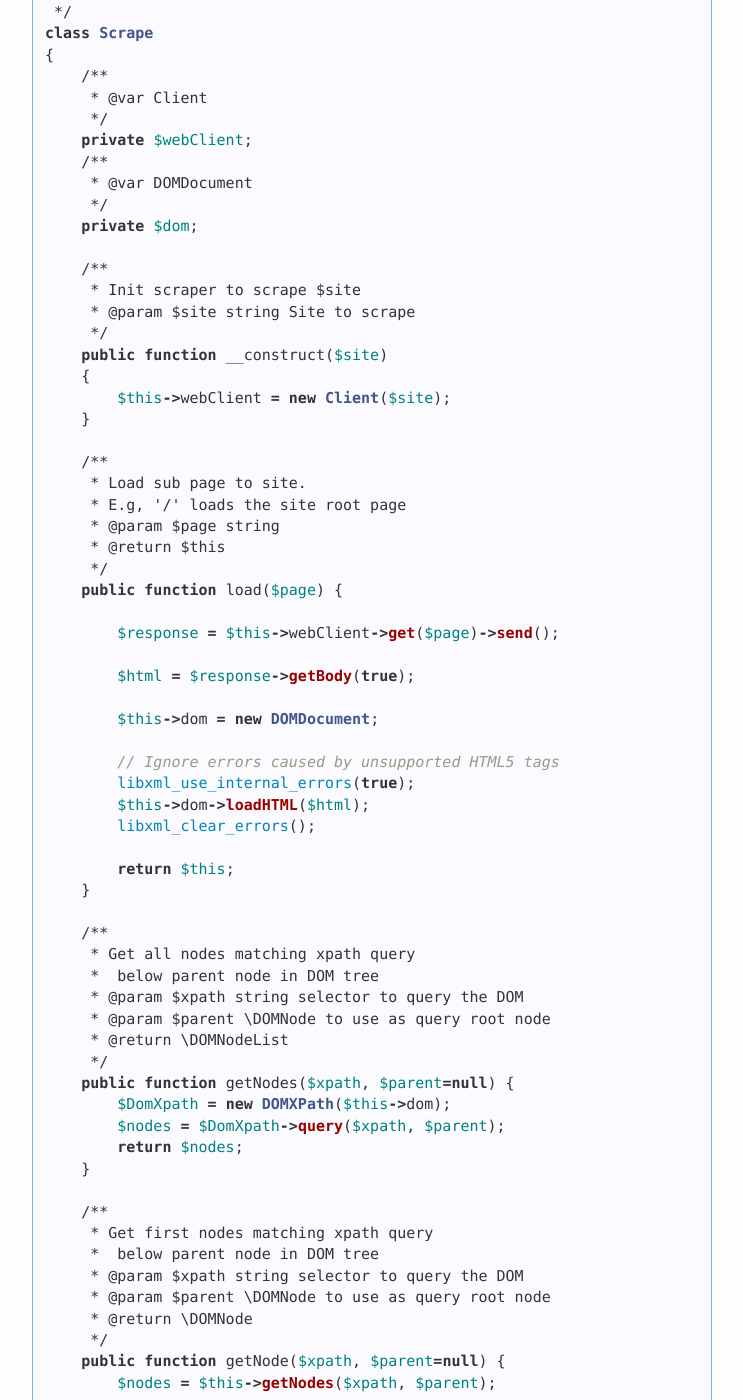
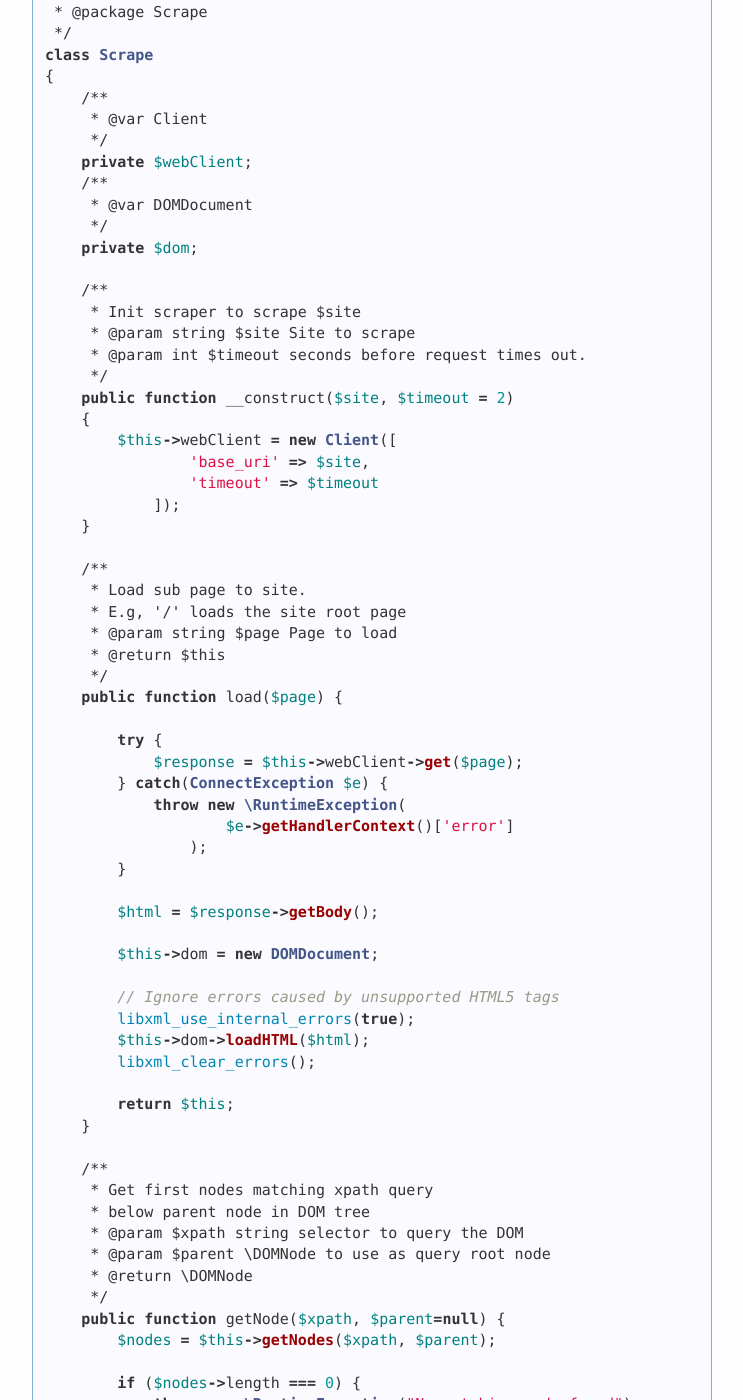
Before and after one commit to markusos/markusos.github.io, a Jekyll site: the page built from _posts/2015-08-25-how-to-build-a-web-scraper.markdown, in a window 1280 px wide and 1400 px high, scrolled down 1131 px. Shown: the whole window, without its empty margins (268-1011 px from the left). Built offline with Jekyll 4.4.1, drawn with Linux system fonts in a browser that asks for light colours; nearby versions of some CDN libraries; comment, search, counter and statistics services are not loaded; some of the changed text lies outside the part shown.

Commit message:
Updated code sample in web scraper post

```diff
--- a/_posts/2015-08-25-how-to-build-a-web-scraper.markdown
+++ b/_posts/2015-08-25-how-to-build-a-web-scraper.markdown
@@ -21,13 +21,14 @@ In the basic scrape class below I use the [Guzzle](http://guzzle.readthedocs.org
 <?php namespace Scrape;
 
 /**
- * A basic Web scraper class
+ * A basic web scraper class
  * @author Markus Östberg <markusos@kth.se>
  */
 
-use Guzzle\Http\Client;
+use \DOMXPath;
 use \DOMDocument;
-use \DOMXPath;
+use GuzzleHttp\Client;
+use GuzzleHttp\Exception\ConnectException;
 
 /**
  * Class Scrape
@@ -46,24 +47,34 @@ class Scrape
 
     /**
      * Init scraper to scrape $site
-     * @param $site string Site to scrape
+     * @param string $site Site to scrape
+     * @param int $timeout seconds before request times out.
      */
-    public function __construct($site)
+    public function __construct($site, $timeout = 2)
     {
-        $this->webClient = new Client($site);
+        $this->webClient = new Client([
+                'base_uri' => $site,
+                'timeout' => $timeout
+            ]);
     }
 
     /**
      * Load sub page to site.
      * E.g, '/' loads the site root page
-     * @param $page string
+     * @param string $page Page to load
      * @return $this
      */
     public function load($page) {
 
-        $response = $this->webClient->get($page)->send();
+        try {
+            $response = $this->webClient->get($page);
+        } catch(ConnectException $e) {
+            throw new \RuntimeException(
+                    $e->getHandlerContext()['error']
+                );
+        }
 
-        $html = $response->getBody(true);
+        $html = $response->getBody();
 
         $this->dom = new DOMDocument;
 
@@ -76,21 +87,8 @@ class Scrape
     }
 
     /**
-     * Get all nodes matching xpath query
-     *  below parent node in DOM tree
-     * @param $xpath string selector to query the DOM
-     * @param $parent \DOMNode to use as query root node
-     * @return \DOMNodeList
-     */
-    public function getNodes($xpath, $parent=null) {
-        $DomXpath = new DOMXPath($this->dom);
-        $nodes = $DomXpath->query($xpath, $parent);
-        return $nodes;
-    }
-
-    /**
      * Get first nodes matching xpath query
-     *  below parent node in DOM tree
+     * below parent node in DOM tree
      * @param $xpath string selector to query the DOM
      * @param $parent \DOMNode to use as query root node
      * @return \DOMNode
```
Also changed, not shown: other parts of _posts/2015-08-25-how-to-build-a-web-scraper.markdown (+13 -0 lines).
